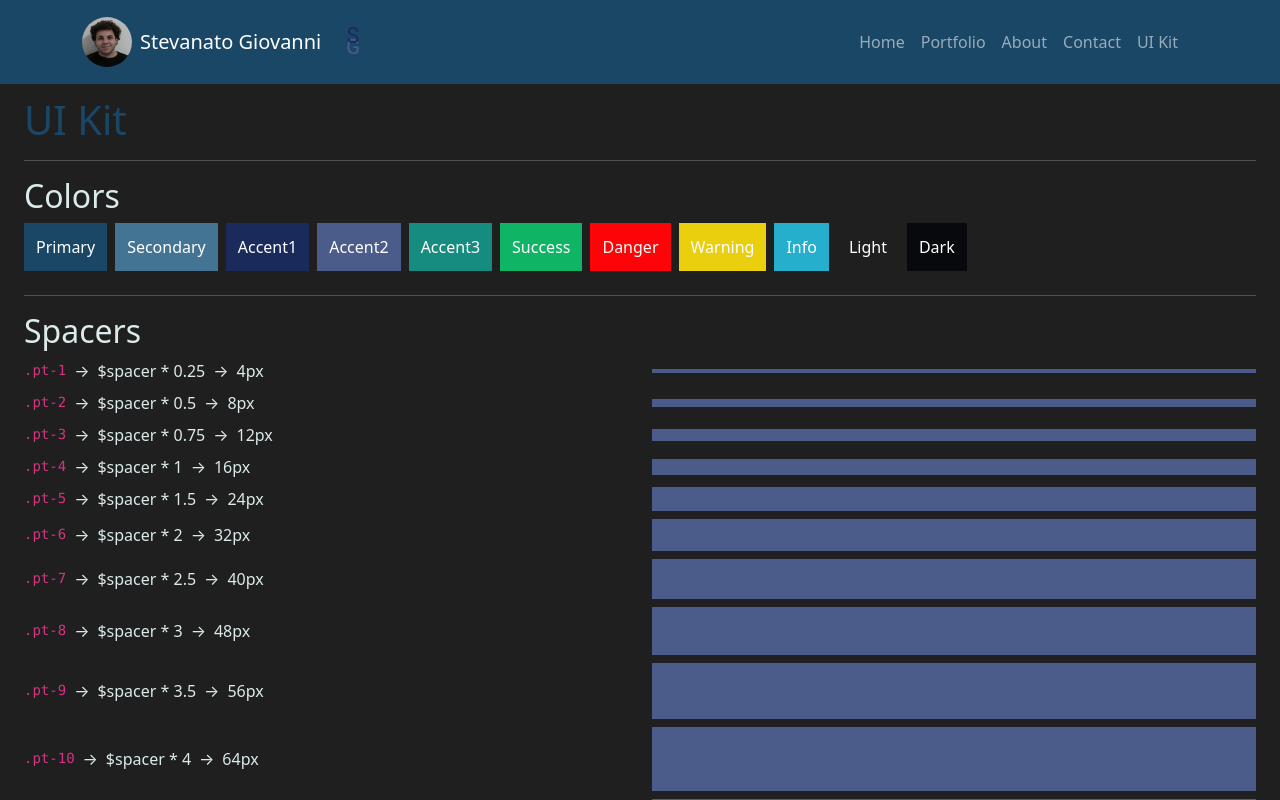
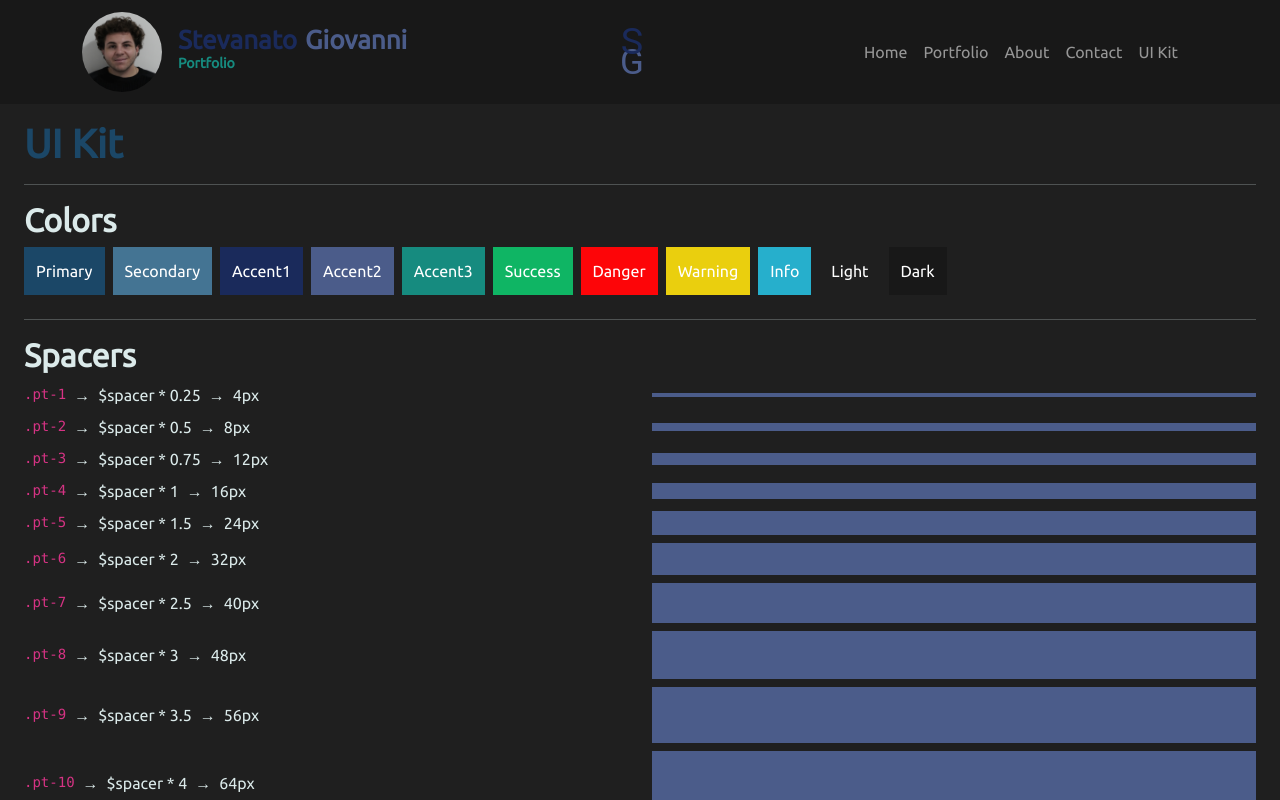
Before and after one commit to giova239/portfolio, a React (Create React App) app: page /uikit in a window 1280 px wide. Shown: the top 800 px of the page. Built offline with nearby package versions, Linux system fonts and the light colour scheme.

Commit message:
improved header and footer color palette

```diff
--- a/src/App.js
+++ b/src/App.js
@@ -12,7 +12,7 @@ function App() {
     <Router>
       <div className="d-flex flex-column min-vh-100">
         <Header />
-        <main className="flex-grow-1 bg-light pt-13 p-5">
+        <main className="flex-grow-1 bg-light pt-14 p-5">
           <Routes>
             <Route path="/" element={<Home />} />
             <Route path="/portfolio" element={<Portfolio />} />
--- a/src/bootstrap/bootstrap-custom.scss
+++ b/src/bootstrap/bootstrap-custom.scss
@@ -2,10 +2,17 @@
 @import "node_modules/bootstrap/scss/functions";
 @import "node_modules/bootstrap/scss/variables";
 
+// Custom font
+@import url("https://fonts.googleapis.com/css2?family=Ubuntu:wght@300;400;600&display=swap");
+$font-family-sans-serif: "Ubuntu", sans-serif;
+$headings-font-weight: 600;
+$body-font-weight: 300;
+$font-size-base: 1rem;
+
 // Custom color palette
 $theme-colors: (
   "light": #1f1f1f,
-  "dark": #07090d,
+  "dark": #181818,
   "primary": #1b4767,
   "secondary": #447493,
   "info": #26afcc,
@@ -21,7 +28,7 @@ $theme-colors: (
 $theme-colors: map-merge($theme-colors, $theme-colors);
 
 // Other colors overrides
-$body-bg: map-get($theme-colors, "primary");
+$body-bg: map-get($theme-colors, "light");
 $body-color: map-get($theme-colors, "text");
 
 // Custom Spacing
@@ -54,3 +61,4 @@ $spacers: map-merge($spacers, $spacers);
 //-----------------------------------CUSTOM SCSS---------------------------------------
 @import "./custom-modals.scss";
 @import "./custom-forms.scss";
+@import "./custom-utilities.scss";
--- /dev/null
+++ b/src/bootstrap/custom-utilities.scss
@@ -0,0 +1,11 @@
+// Mixin to generate font size utility classes from 1px to 64px
+@mixin font-size-utilities($min, $max) {
+  @for $size from $min through $max {
+    .fs-#{$size} {
+      font-size: #{$size}px !important;
+    }
+  }
+}
+
+// Use the mixin with a range of 1 to 64
+@include font-size-utilities(1, 64);
--- a/src/components/common/footer/footer.jsx
+++ b/src/components/common/footer/footer.jsx
@@ -1,10 +1,10 @@
 import React from "react";
-import { FaLinkedin, FaGithub } from "react-icons/fa";
+import { FaLinkedin, FaGithub, FaInstagram } from "react-icons/fa";
 import logo from "../../../icons/logo.svg";
 
 function Footer() {
   return (
-    <footer className="bg-primary d-flex flex-wrap justify-content-between align-items-center p-4 border-top">
+    <footer className="bg-dark d-flex flex-wrap justify-content-between align-items-center p-4">
       <div className="col-md-4 d-flex align-items-center">
         <a href="/" className="mb-3 me-2 mb-md-0 text-decoration-none lh-1">
           <img
@@ -13,12 +13,14 @@ function Footer() {
             style={{ width: "70px", height: "70px" }}
           />
         </a>
-        <span className="mb-3 mb-md-0">© 2024 Giovanni Stevanato</span>
+        <span className="text-accent3 mb-3 mb-md-0">
+          © 2024 Giovanni Stevanato
+        </span>
       </div>
 
       <ul className="nav col-md-4 justify-content-end list-unstyled d-flex">
         <li className="ms-3">
-          <a className="text-accent2" href="/">
+          <a className="text-accent1" href="/">
             <FaLinkedin size={24} />
           </a>
         </li>
@@ -27,6 +29,11 @@ function Footer() {
             <FaGithub size={24} />
           </a>
         </li>
+        <li className="ms-3">
+          <a className="text-accent3" href="/">
+            <FaInstagram size={24} />
+          </a>
+        </li>
       </ul>
     </footer>
   );
--- a/src/components/common/header/header.jsx
+++ b/src/components/common/header/header.jsx
@@ -10,26 +10,29 @@ import profilepic from "../../../icons/profilepic.png";
 
 function Header() {
   return (
-    <Navbar expand="md" bg="primary" variant="dark" fixed="top" className="p-3">
-      <Container>
-        <Navbar.Brand as={Link} to="/" className="d-flex align-items-center">
+    <Navbar expand="md" bg="dark" variant="dark" fixed="top" className="p-3">
+      <Container className="d-flex justify-content-between align-items-center">
+        <div className="d-flex flex-grow align-items-center">
           <Image
             src={profilepic}
             alt="Profile"
             roundedCircle
-            width="50"
-            height="50"
+            width="80"
+            height="80"
             className="me-2"
           />
-          Stevanato Giovanni
-          <Image
-            src={logo}
-            alt="Logo"
-            width="40"
-            height="40"
-            className="ms-3"
-          />
-        </Navbar.Brand>
+          <div className="ms-2">
+            <h1 className="fs-26 mb-0">
+              <span className="text-accent1 me-2">Stevanato</span>
+              <span className="text-accent2">Giovanni</span>
+            </h1>
+            <h2 className="fs-14 text-accent3">Portfolio</h2>
+          </div>
+        </div>
+
+        <div className="flex-grow-1 d-flex justify-content-end">
+          <Image src={logo} alt="Logo" width="70" height="70" />
+        </div>
 
         <Navbar.Toggle aria-controls="offcanvasNavbar-md" />
 
```
